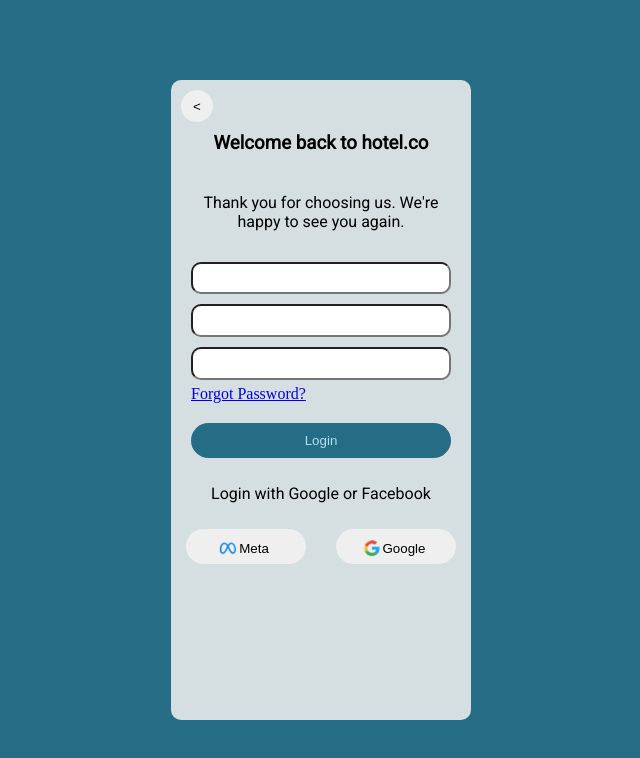
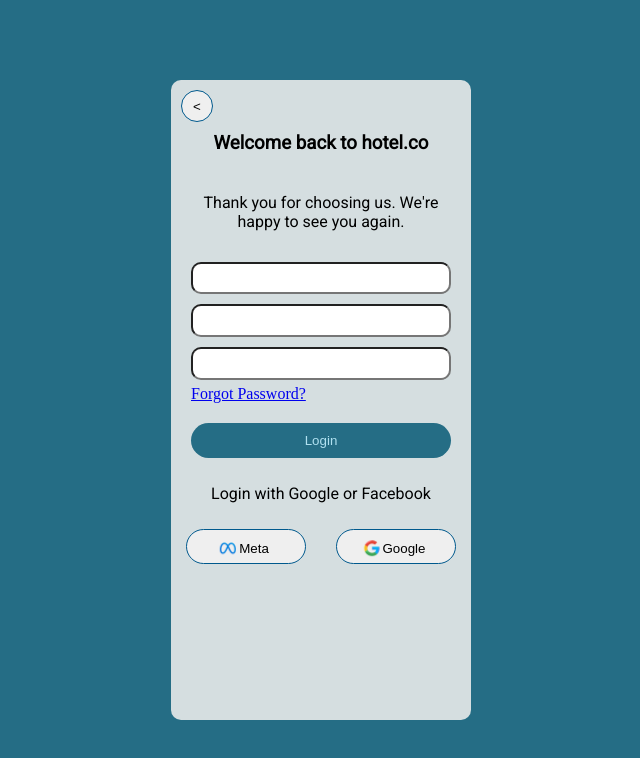
Before and after one commit to mohammadbilal200/Login-Page, a plain HTML site: page index.html in a window 1280 px wide. Both pictures are taken after a click on the button "Login". Shown: the whole page, without its empty margins (319-959 px from the left). Drawn offline with Linux system fonts and the light colour scheme.

Commit message:
added borders in second login page

```diff
--- a/index.html
+++ b/index.html
@@ -25,7 +25,7 @@
             </div>
         </div>
             <div id="main-container2" class="main-container">
-                <button class="back-button" onclick="homePage()"><</button>
+                <button class="border back-button" onclick="homePage()"><</button>
                 <h3 style="margin-top:0ex;">Welcome back to hotel.co</h3>
                 <p>Thank you for choosing us. We're happy to see you again.</p>
                 <input type="text">
@@ -37,8 +37,8 @@
                 </div>
                 <p>Login with Google or Facebook</p>
                 <div class="buttons-container">
-                <button onclick="#"><img class="social-icon" src="Images/meta.png">Meta</button>
-                <button onclick="#"><img class="social-icon" src="Images/Google.png">Google</button>
+                <button class="border" onclick="#"><img class="social-icon" src="Images/meta.png">Meta</button>
+                <button class="border" onclick="#"><img class="social-icon" src="Images/Google.png">Google</button>
                 </div>
             </div>
         </div>
--- a/style/style.css
+++ b/style/style.css
@@ -83,3 +83,6 @@ button>img{
     height: 2rem;
     margin: 10px 0 0 10px;
 }
+.border{
+    border:#00598d 1px solid;
+}
```
